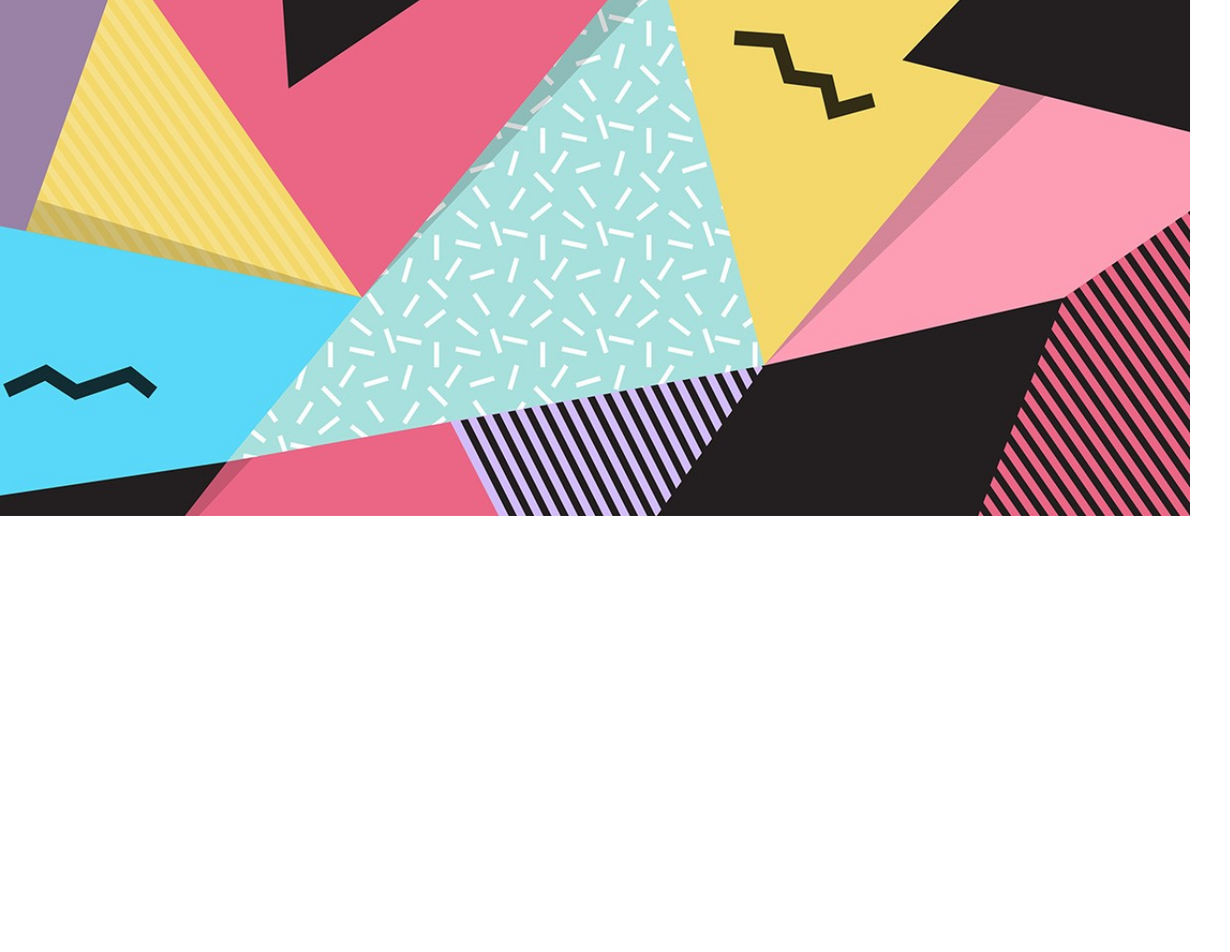
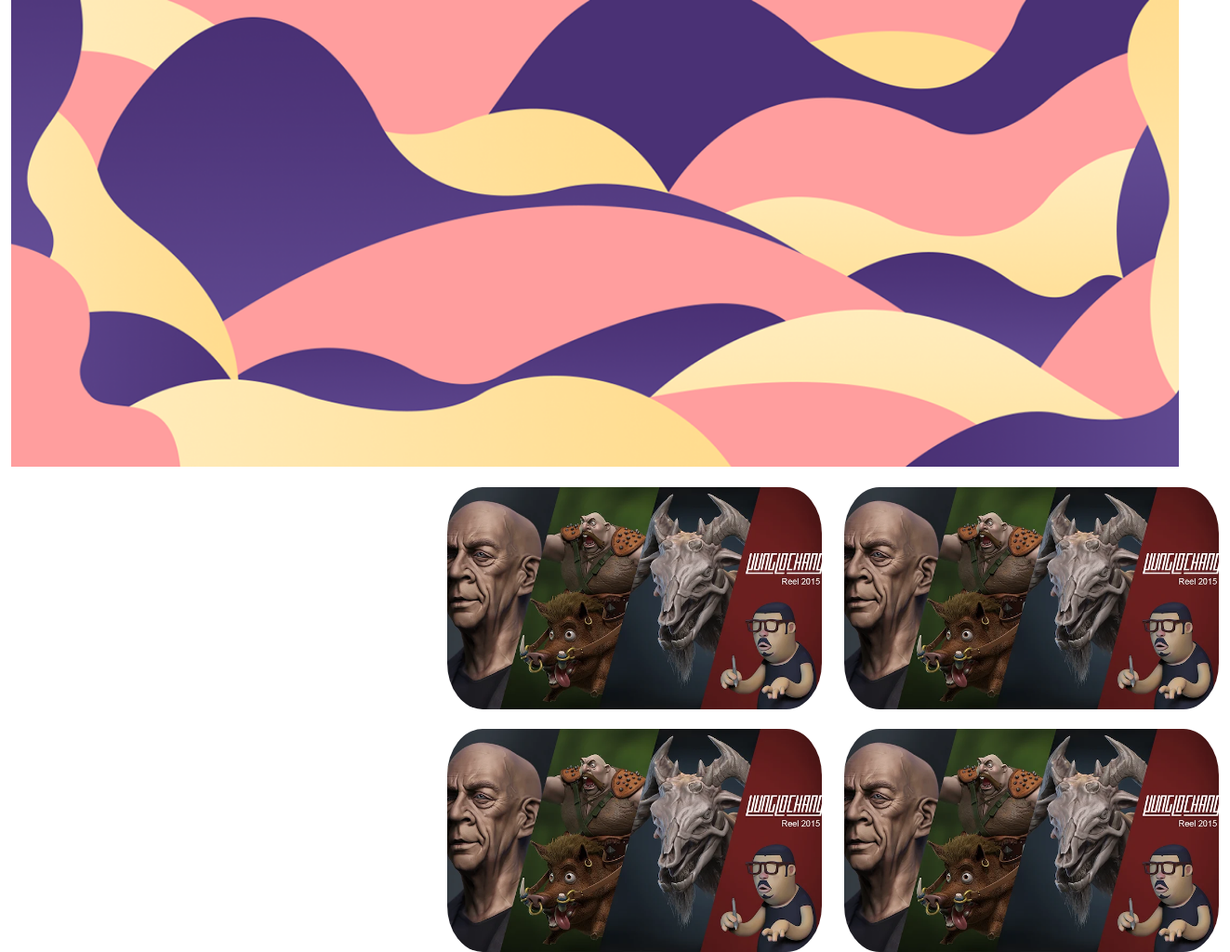
Before and after one commit to theokiwi/ti_frontend, a plain HTML site: page Code/Antonio/profile.html in a window 1280 px wide. Shown: the whole page at 93% size, 1323 px wide, since content can reach past the window. Before the commit the page ends 800 px from the top, so only its background shows below. Drawn offline with nearby package versions, Linux system fonts and the light colour scheme.

Commit message:
Update Code

```diff
--- a/Code/Antonio/profStyle.css
+++ b/Code/Antonio/profStyle.css
@@ -22,3 +22,11 @@
     border-color: white;
     border-width: 500px;
 }
+
+.PortEx {
+    box-sizing: border-box;
+    border-radius: 50px;
+    margin-left: 10%;
+    margin-right: 10%;
+    margin-top:5%;
+}
--- a/Code/Antonio/profile.html
+++ b/Code/Antonio/profile.html
@@ -9,11 +9,31 @@
         <title>User Profile</title>
     </head>
     <div>
-        <img src="img/Pattern1.jpg" alt="Banner" id="Banner">
+        <!-- <img src="img/Pattern1.jpg" alt="Banner" id="Banner"> -->
     </div>
     <body>
 
+        <div class="container-fluid">
+            <div class="row">
+                <img src="img/Banner.png" alt="Banner">
 
+              <div class="col-4"></div>
+              <div class="col-4">
+                <div class="row">
+                    <img src="img/PorfEx1.png" alt="PortfoliofExample1" class="PortEx">
+                    <img src="img/PorfEx1.png" alt="PortfoliofExample1" class="PortEx">
+                </div>
+              </div>
+              <div class="col-4">
+                <div class="row">
+                    <img src="img/PorfEx1.png" alt="PortfoliofExample1" class="PortEx">
+                    <img src="img/PorfEx1.png" alt="PortfoliofExample1" class="PortEx">
+                </div>
+
+              </div>
+              </div>
+            </div>
+          </div>
 
       <script src="https://cdn.jsdelivr.net/npm/bootstrap@5.0.2/dist/js/bootstrap.bundle.min.js" integrity="sha384-MrcW6ZMFYlzcLA8Nl+NtUVF0sA7MsXsP1UyJoMp4YLEuNSfAP+JcXn/tWtIaxVXM" crossorigin="anonymous"></script>
     </body>
```
Also changed, not shown: Code/Antonio/img/Banner.png (added), Code/Antonio/img/PorfEx1.png (added).
